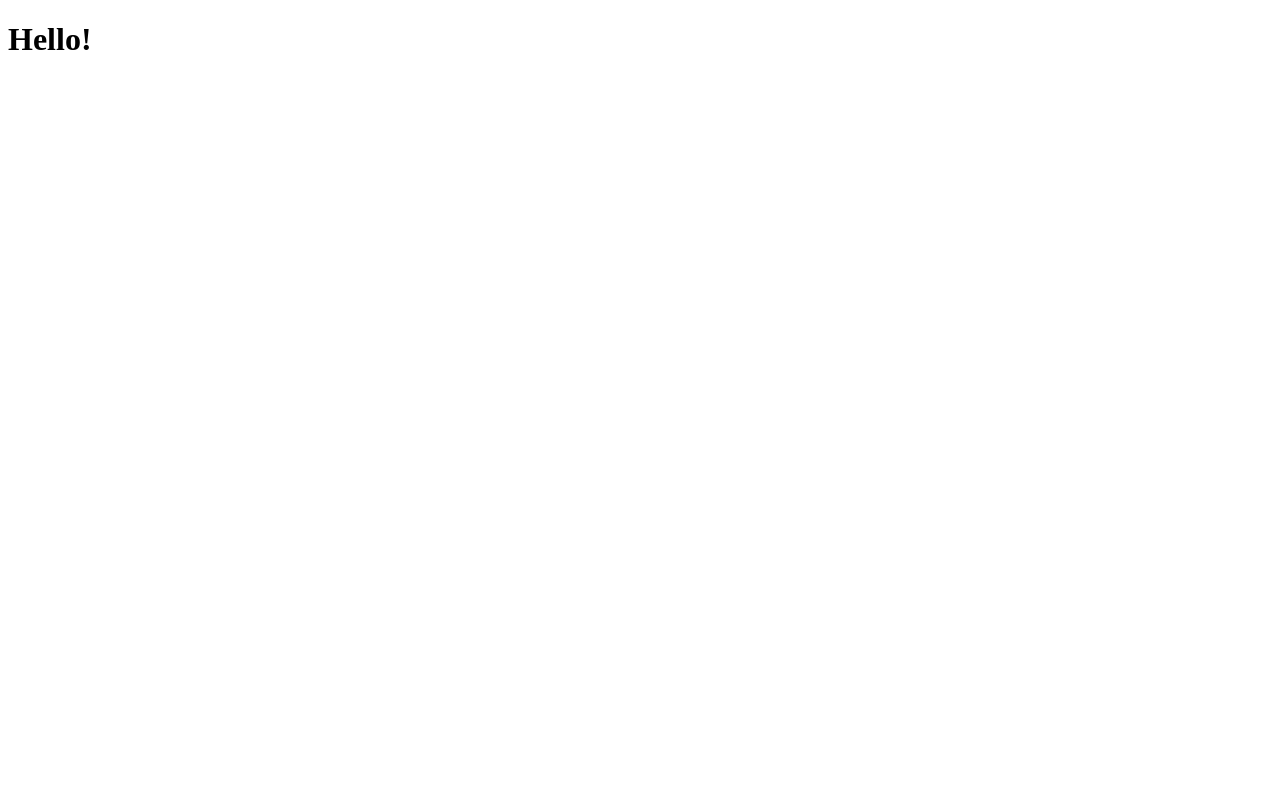
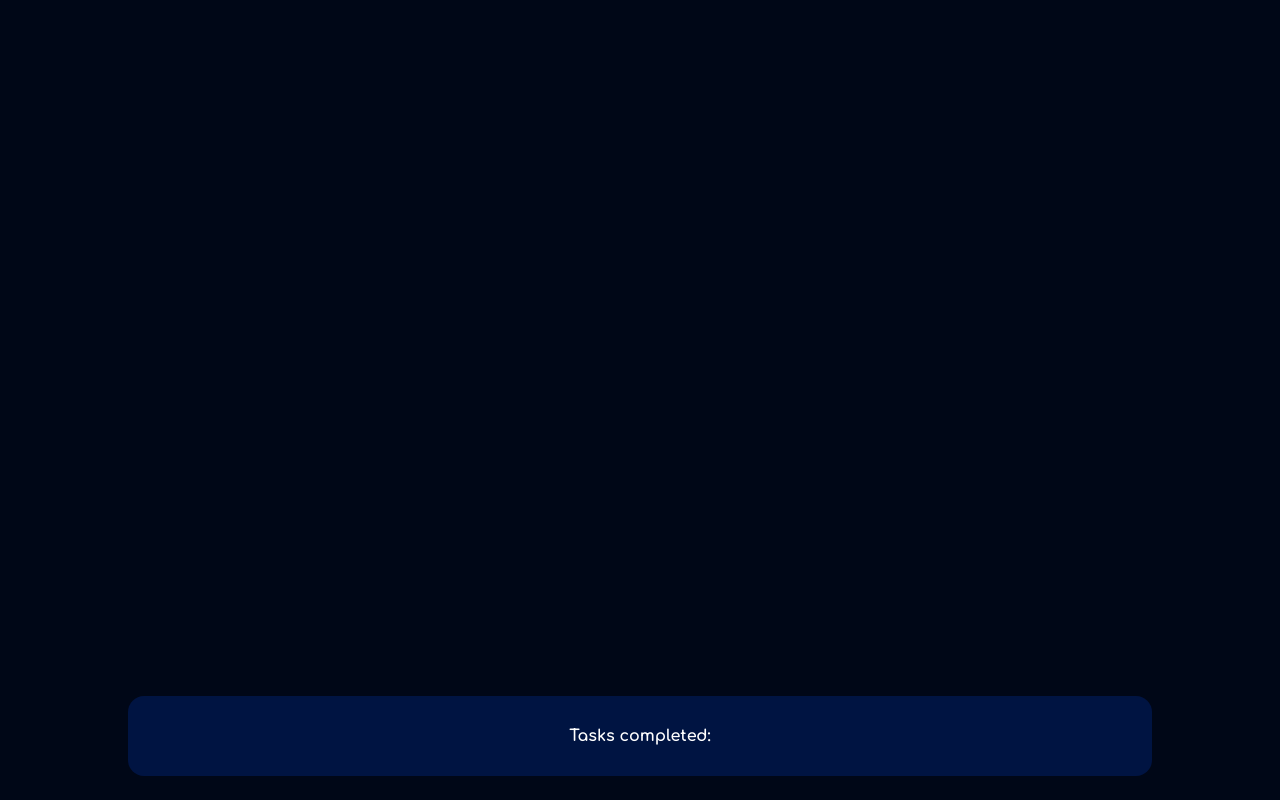
Before and after one commit to alexlp20/react-todolist, a React (Create React App) app: page / in a window 1280 px wide. Built offline with nearby package versions, Linux system fonts and the light colour scheme.

Commit message:
Modified README, started CSS and JSX Components.

```diff
--- a/src/App.js
+++ b/src/App.js
@@ -1,9 +1,10 @@
-import Task from "./Task";
+import Header from "./Components/Header";
+import "./CSS/global.css";
 
 function App() {
   return (
     <div className="App">
-      <h1>Hello!</h1>
+      <Header  taskNumber={null}/>
     </div>
   );
 }
--- /dev/null
+++ b/src/CSS/components.css
@@ -0,0 +1,18 @@
+/*
+    THIS FILE IS USED TO DEFINE
+    THE STYLE OF ALL THE COMPONENTS
+*/
+header{
+    width: 80%;
+    height: 10%;
+    margin-bottom: 3vh;
+
+    border-radius: 1em;
+
+    display: flex;
+    justify-content: center;
+    align-items: center;
+
+    background-color: var(--lightBackgroundColor);
+    color: white;
+}
--- /dev/null
+++ b/src/CSS/global.css
@@ -0,0 +1,33 @@
+@import url('https://fonts.googleapis.com/css2?family=Comfortaa:wght@300;400;500;600;700&family=Raleway:ital,wght@0,100;0,200;0,300;0,400;0,500;0,600;0,700;0,800;0,900;1,100;1,200;1,300;1,400;1,500;1,600;1,700;1,800;1,900&display=swap');
+/*
+    THIS FILE IS USED TO DEFINE
+    THE GENERAL STYLES OF THE APP
+*/
+
+*{
+    font-family: "Raleway", sans-serif;
+    margin: 0;
+    padding: 0;
+    box-sizing: border-box;
+}
+:root{
+    --yellow: #fdec00;
+    --lightBackgroundColor: rgb(0, 20, 66);
+    --backgroundColor: rgb(0, 7, 23);
+}
+
+.App {
+    width: 100vw;
+    height: 100vh;
+
+    display: flex;
+    flex-direction: column-reverse;
+    align-items: center;
+
+    background-color: var(--backgroundColor);
+}
+
+.heading{
+    font-family: "Comfortaa", cursive;
+    font-weight: bolder;
+}
--- /dev/null
+++ b/src/Components/Header.jsx
@@ -0,0 +1,10 @@
+import "../CSS/components.css";
+
+function Header(props){
+   return (
+   <header>
+    <p className="heading">Tasks completed: {props.taskNumber}</p>
+   </header>);
+}
+
+export default Header;
```
Also changed, not shown: src/Components/Task.jsx (renamed from src/Task.jsx), 1 other file (tests, documents, lock files or other folders).
